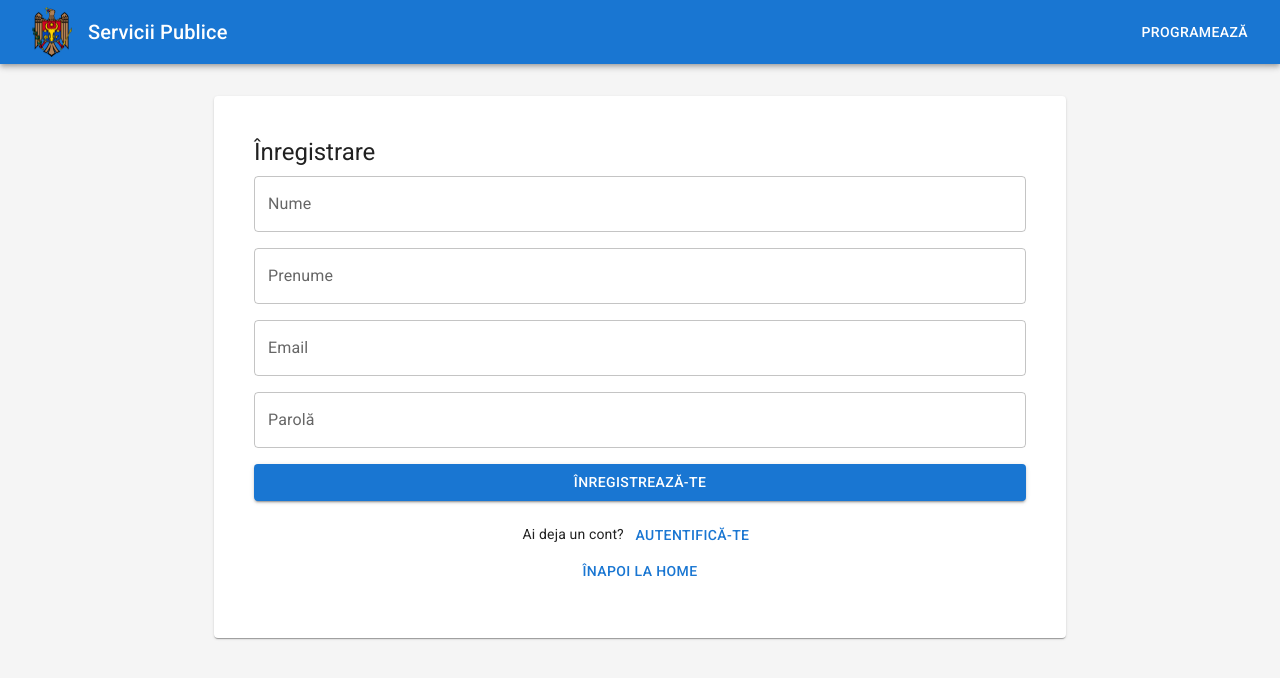
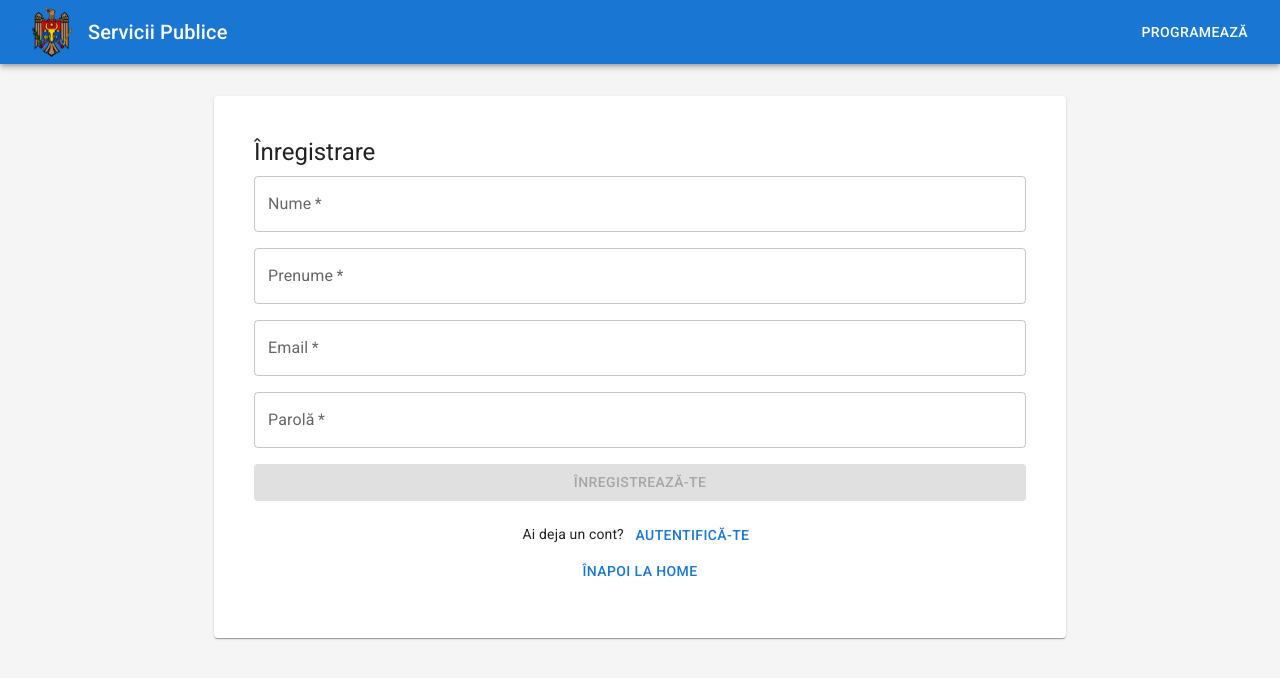
Before and after one commit to VictorRudinciuc/Practica_anul_3, a React (Create React App) app in the folder client/: page /register in a window 1280 px wide. Shown: the top 678 px of the page. Built offline with nearby package versions, Linux system fonts and the light colour scheme; some icons are missing.

Commit message:
criterii de validare IDNP. - alert

```diff
--- a/client/src/pages/Programare.js
+++ b/client/src/pages/Programare.js
@@ -28,6 +28,7 @@ export default function Programare() {
     ora: '',
   });
   const [takenSlots, setTakenSlots] = useState([]);
+
   const services = [
     'Buletin de identitate',
     'Pașaport simplu',
@@ -42,6 +43,8 @@ export default function Programare() {
   const allTimes = [
     '08:00','09:00','10:00','11:00','12:00','13:00','14:00','15:00','16:00'
   ];
+
+  const validateIDNP = (idnp) => /^\d{13,}$/.test(idnp);
 
   useEffect(() => {
     const token = localStorage.getItem('token');
@@ -96,6 +99,12 @@ export default function Programare() {
 
   const handleSubmit = async (e) => {
     e.preventDefault();
+
+    if (!validateIDNP(form.idnp)) {
+      alert('IDNP invalid: trebuie să conțină cel puțin 13 cifre.');
+      return;
+    }
+
     const payload = {
       ...form,
       dataNasterii: format(form.dataNasterii, 'yyyy-MM-dd'),
@@ -163,6 +172,13 @@ export default function Programare() {
                   required
                   value={form[field]}
                   onChange={handleChange(field)}
+                  {...(field === 'idnp' && {
+                    error: form.idnp !== '' && !validateIDNP(form.idnp),
+                    helperText:
+                      form.idnp !== '' && !validateIDNP(form.idnp)
+                        ? 'IDNP trebuie să aibă cel puțin 13 cifre.'
+                        : '',
+                  })}
                 />
               </Grid>
             ))}
--- a/client/src/pages/Register.js
+++ b/client/src/pages/Register.js
@@ -14,53 +14,59 @@ export default function Register() {
   const [password, setPassword] = useState('');
   const navigate = useNavigate();
 
-  const validateEmail = email =>
+  const validateEmail = (email) =>
     /^[^\s@]+@[^\s@]+\.[^\s@]+$/.test(email);
-  const validatePassword = password =>
+  const validatePassword = (password) =>
     /^(?=.*[A-Z])(?=.*\d)(?=.*[!@#$%^&*]).{8,}$/.test(password);
 
+  const emailError = email !== '' && !validateEmail(email);
+  const passwordError = password !== '' && !validatePassword(password);
+
+  const isFormValid =
+    nume.trim() !== '' &&
+    prenume.trim() !== '' &&
+    validateEmail(email) &&
+    validatePassword(password);
+
   const register = async () => {
-    if (!validateEmail(email)) {
-      alert("Email invalid");
-      return;
-    }
-    if (!validatePassword(password)) {
-      alert("Parola trebuie să aibă cel puțin 8 caractere, o literă mare, o cifră și un caracter special.");
-      return;
-    }
     const res = await fetch('http://localhost:4000/auth/register', {
       method: 'POST',
       headers: { 'Content-Type': 'application/json' },
       body: JSON.stringify({ nume, prenume, email, password }),
     });
     if (res.ok) {
-      alert("Înregistrare reușită!");
       navigate('/login');
     } else {
-      alert("A apărut o eroare.");
+      const err = await res.json();
+      alert('A apărut o eroare: ' + (err.error || res.statusText));
     }
   };
 
   return (
-    <Card sx={{ p: 3 }}>
-      <CardContent>
+  <Card sx={{ p: 3 }}>
+       <CardContent>
         <Typography variant="h5" gutterBottom>
           Înregistrare
         </Typography>
+
         <TextField
           fullWidth
           label="Nume"
           value={nume}
           onChange={e => setNume(e.target.value)}
           sx={{ mb: 2 }}
+          required
         />
+
         <TextField
           fullWidth
           label="Prenume"
           value={prenume}
           onChange={e => setPrenume(e.target.value)}
           sx={{ mb: 2 }}
+          required
         />
+
         <TextField
           fullWidth
           label="Email"
@@ -68,7 +74,11 @@ export default function Register() {
           value={email}
           onChange={e => setEmail(e.target.value)}
           sx={{ mb: 2 }}
+          required
+          error={emailError}
+          helperText={emailError ? 'Introdu un email valid.' : ''}
         />
+
         <TextField
           fullWidth
           label="Parolă"
@@ -76,15 +86,25 @@ export default function Register() {
           value={password}
           onChange={e => setPassword(e.target.value)}
           sx={{ mb: 2 }}
+          required
+          error={passwordError}
+          helperText={
+            passwordError
+              ? 'Parola trebuie ≥8 caractere, o literă mare, o cifră şi un caracter special.'
+              : ''
+          }
         />
+
         <Button
           variant="contained"
           color="primary"
           onClick={register}
           fullWidth
+          disabled={!isFormValid}
         >
           Înregistrează-te
         </Button>
+
         <Box mt={2} textAlign="center">
           <Typography variant="body2">
             Ai deja un cont?{' '}
```
